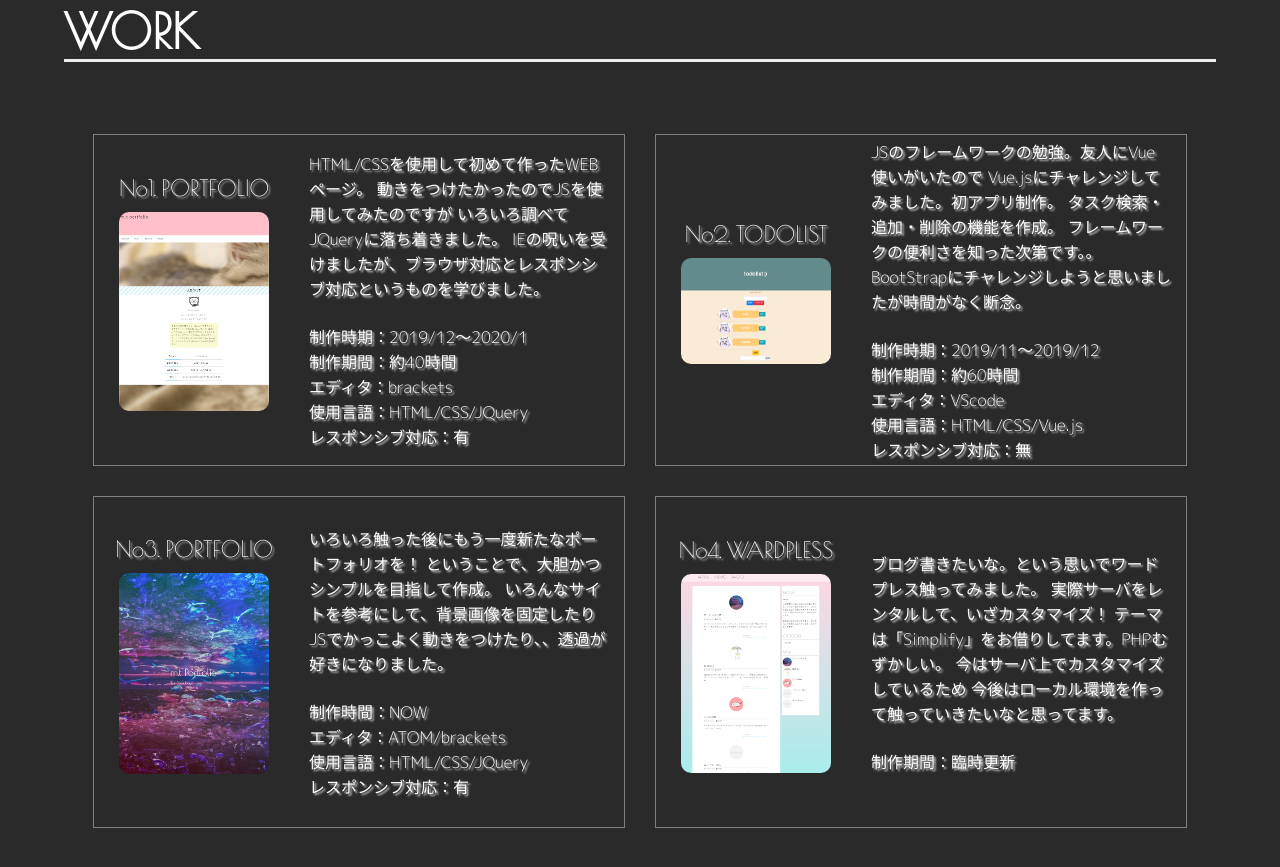
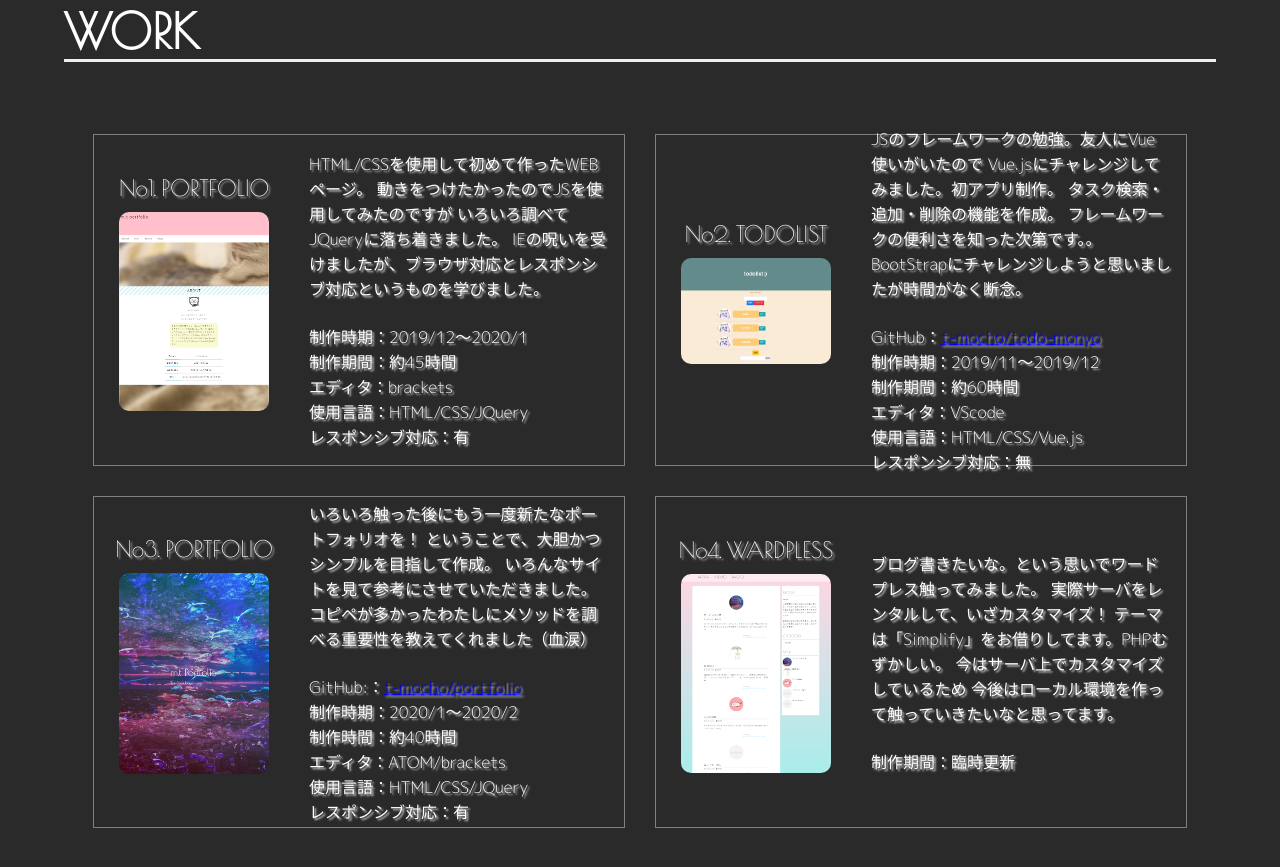
Before and after one commit to t-mocho/portfolio, a plain HTML site: page index.html in a window 1280 px wide. Shown: the part 2854-3721 px from the top of the page. Drawn offline with nearby package versions, Linux system fonts and the light colour scheme.

Commit message:
Add files via upload

```diff
--- a/index.html
+++ b/index.html
@@ -180,7 +180,7 @@
               IEの呪いを受けましたが、ブラウザ対応とレスポンシブ対応というものを学びました。
               <br><br>
               制作時期：2019/12～2020/1<br>
-              制作期間：約40時間<br>
+              制作期間：約45時間<br>
               エディタ：brackets<br>
               使用言語：HTML/CSS/JQuery<br>
               レスポンシブ対応：有
@@ -199,6 +199,7 @@
               フレームワークの便利さを知った次第です。。
               BootStrapにチャレンジしようと思いましたが時間がなく断念。
               <br><br>
+              GitHub：<a href="https://github.com/t-mocho/todo-monyo" target="_blank">t-mocho/todo-monyo</a><br>
               制作時期：2019/11～2019/12<br>
               制作期間：約60時間<br>
               エディタ：VScode<br>
@@ -215,10 +216,12 @@
             <p class="work_box-des">
               いろいろ触った後にもう一度新たなポートフォリオを！
               ということで、大胆かつシンプルを目指して作成。
-              いろんなサイトを参考にして、背景画像を固定したり
-              JSでかっこよく動きをつけたり、、透過が好きになりました。
+              いろんなサイトを見て参考にさせていただきました。
+              コピペが多かったわたしにメソッドを調べる重要性を教えてくれました（血涙）
               <br><br>
-              制作時間：NOW<br>
+              GitHub:：<a href="https://github.com/t-mocho/portfolio" target="_blank">t-mocho/portfolio</a><br>
+              制作時期：2020/1～2020/2<br>
+              制作時間：約40時間<br>
               エディタ：ATOM/brackets<br>
               使用言語：HTML/CSS/JQuery<br>
               レスポンシブ対応：有
```
